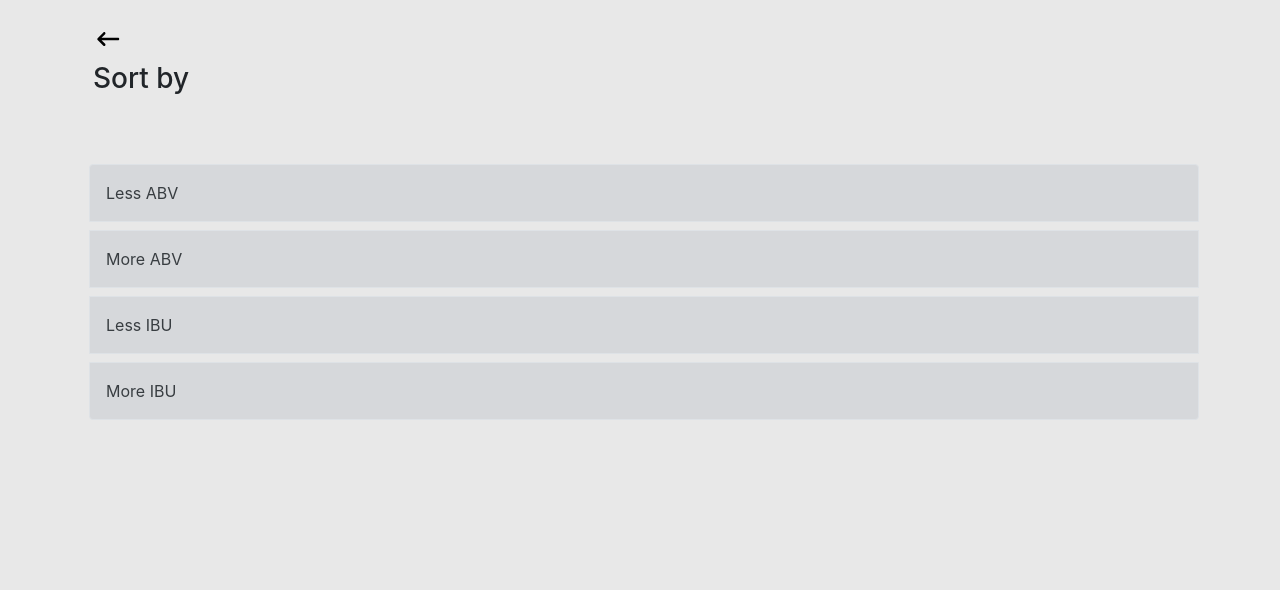
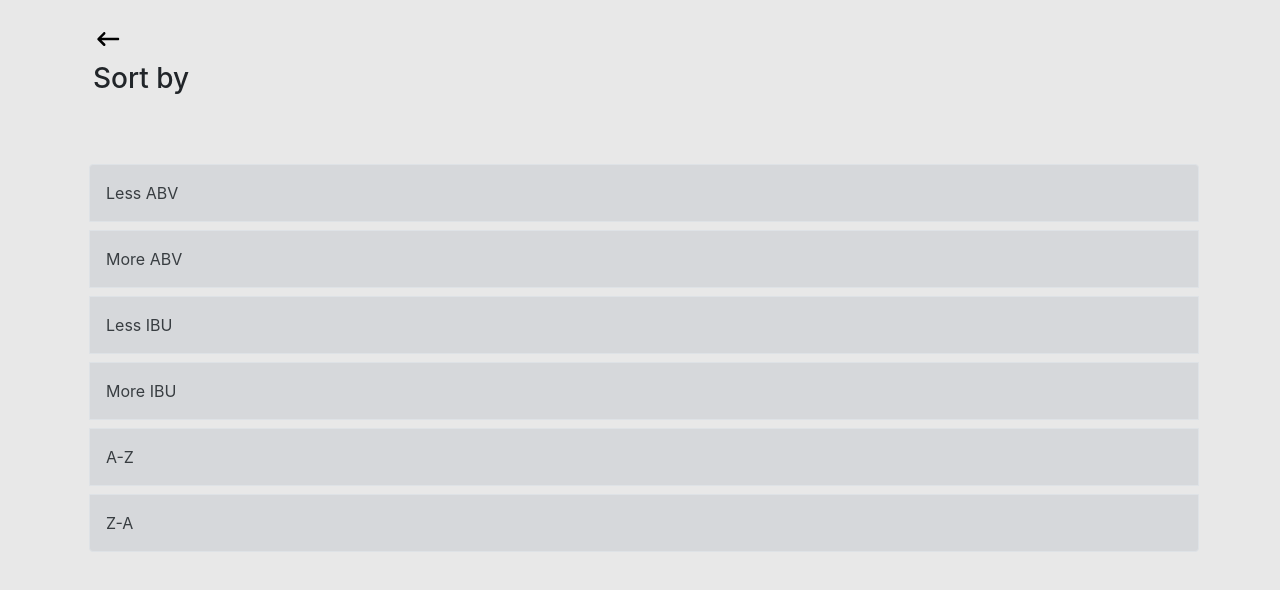
Before and after one commit to Laura-Dancoso/beers-vue, a Vue app: page /sort in a window 1280 px wide. Shown: the top 590 px of the page. Built offline with nearby package versions, Linux system fonts and the light colour scheme; what vue-mq would draw is missing.

Commit message:
feat: add sort by a-z and z-a

```diff
--- a/src/views/Sort.vue
+++ b/src/views/Sort.vue
@@ -30,6 +30,20 @@
         @click="sort('ibu', false)"
         >More IBU</b-list-group-item
       >
+      <b-list-group-item
+        variant="secondary"
+        class="border border-none p-3 m-1"
+        button
+        @click="sort('name', true)"
+        >A-Z</b-list-group-item
+      >
+      <b-list-group-item
+        variant="secondary"
+        class="border border-none p-3 m-1"
+        button
+        @click="sort('name', false)"
+        >Z-A</b-list-group-item
+      >
     </b-list-group>
   </div>
 </template>
```
